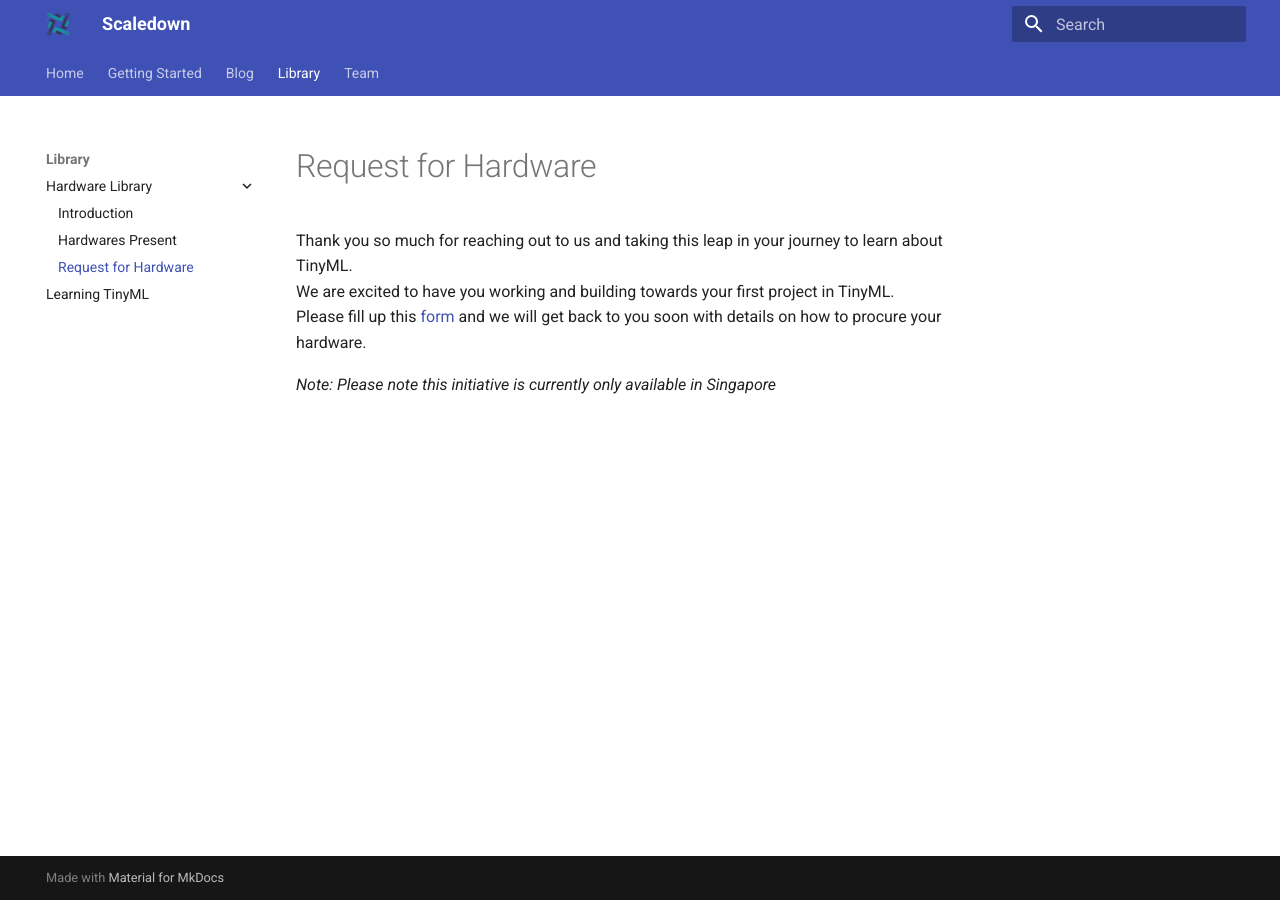
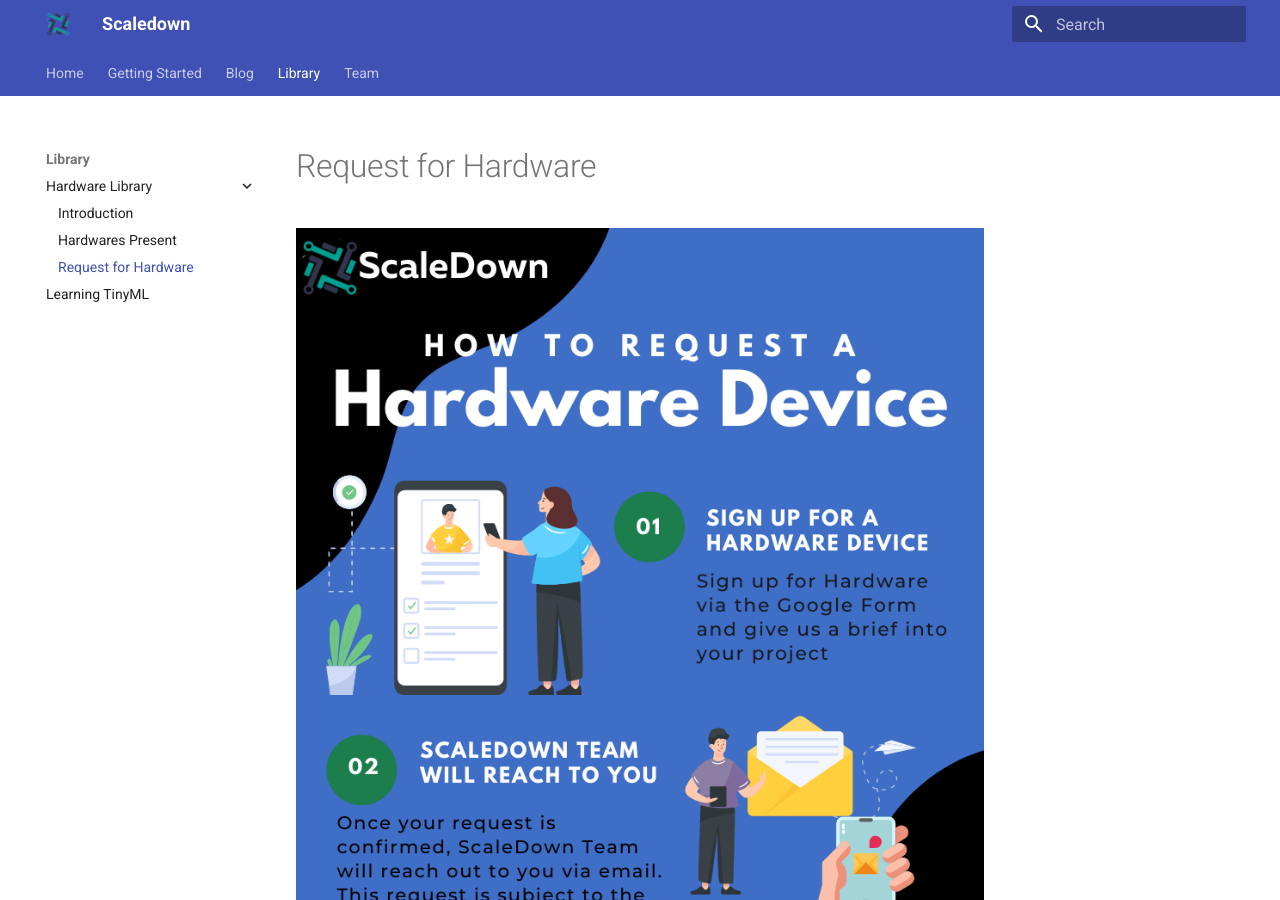
Before and after one commit to scaledown-team/scaledown-team.github.io, an MkDocs documentation site: the page built from docs/hardware_library/requestforhardware.md, in a window 1280 px wide and 900 px high. Built offline with MkDocs 1.6.1 and Material for MkDocs 9.7.7, drawn with Linux system fonts in a browser that asks for light colours.

Commit message:
Update requestforhardware.md

```diff
--- a/docs/hardware_library/requestforhardware.md
+++ b/docs/hardware_library/requestforhardware.md
@@ -1,4 +1,6 @@
 # Request for Hardware
+
+<img src="/assets/infographics_requesthardware.png" width="1000" height="1000"/>
 
 Thank you so much for reaching out to us and taking this leap in your journey to learn about TinyML. <br />
 We are excited to have you working and building towards your first project in TinyML.<br />
```
